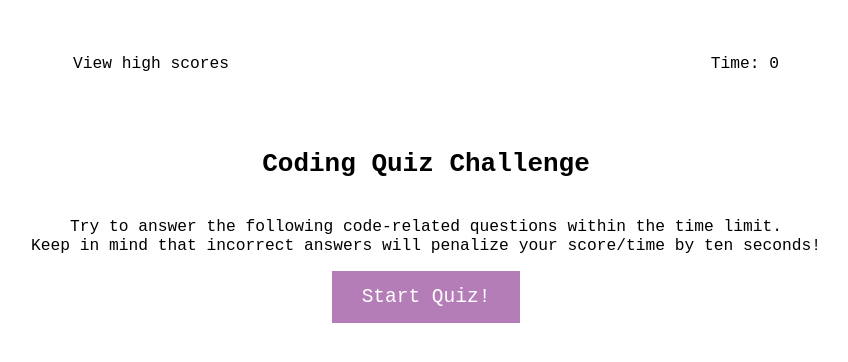
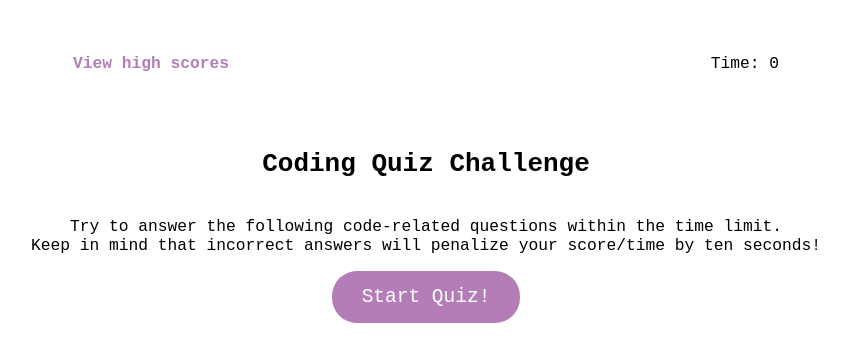
Before and after one commit to abbyjo/quiz-me, a plain HTML site: page index.html in a window 1280 px wide. Shown: the whole page, without its empty margins (214-1062 px from the left). Drawn offline with Linux system fonts and the light colour scheme.

Commit message:
Added styling to button on hover

```diff
--- a/assets/css/style.css
+++ b/assets/css/style.css
@@ -27,8 +27,16 @@ h1 {
 button {
     padding: 15px 30px;
     border: none;
+    border-radius: 25px;
     background-color: #b47db8;
     color: white;
     font-size:150%;
     cursor: pointer;
 }
+button:hover {
+    background-color: #6aa2ec;
+}
+#scores {
+    color:#b47db8;
+    font-weight: bolder;
+}
--- a/index.html
+++ b/index.html
@@ -9,7 +9,7 @@
 <body>
     <header>
         <ul>
-            <li>View high scores</li>
+            <li id="scores">View high scores</li>
             <li id="timer">Time: 0</li>
         </ul>
     </header>
```
